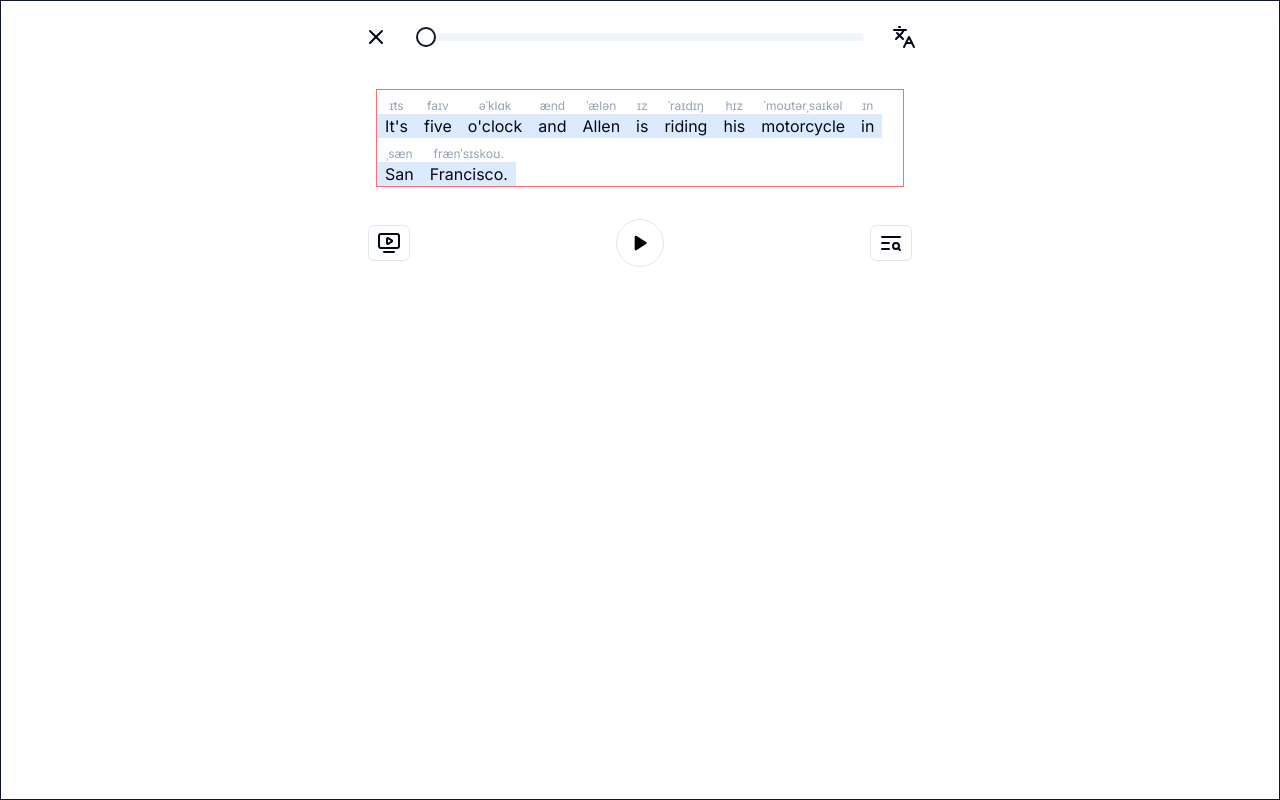
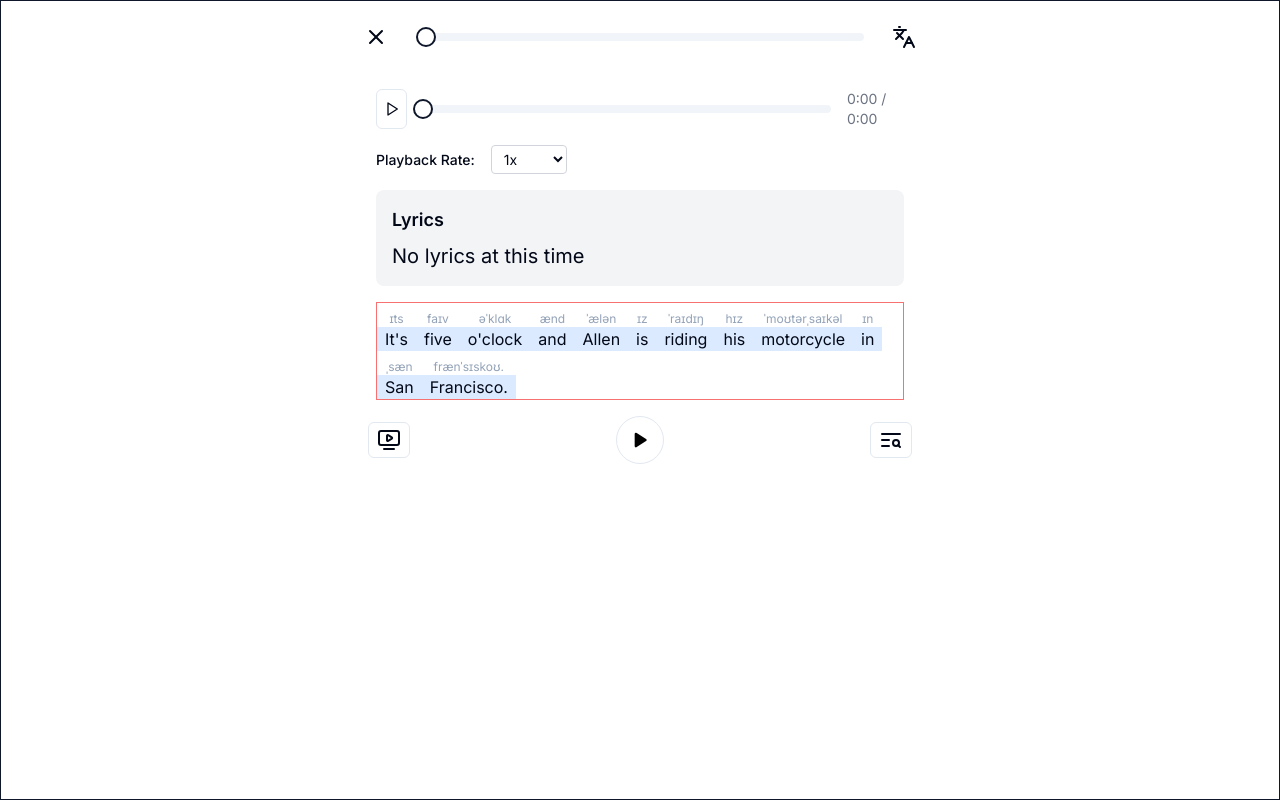
Before and after one commit to developedbyluan/ministoryhabit, a Next.js app: page /go/1 in a window 1280 px wide. Built offline with nearby package versions, Linux system fonts and the light colour scheme.

Commit message:
Create use video hook

```diff
--- /dev/null
+++ b/src/app/(media)/go/[slug]/LyricsDisplay.tsx
@@ -0,0 +1,14 @@
+import React from 'react';
+
+interface LyricsDisplayProps {
+  currentLyric: string;
+}
+
+export function LyricsDisplay({ currentLyric }: LyricsDisplayProps) {
+  return (
+    <div className="bg-gray-100 p-4 rounded-lg mt-4">
+      <h2 className="text-lg font-semibold mb-2">Lyrics</h2>
+      <p className="text-xl">{currentLyric || "No lyrics at this time"}</p>
+    </div>
+  );
+}
--- /dev/null
+++ b/src/app/(media)/go/[slug]/VideoPlayer.tsx
@@ -0,0 +1,85 @@
+import React from "react";
+import { useVideo } from "@/hooks/use-video";
+import { Slider } from "@/components/ui/slider";
+import { Button } from "@/components/ui/button";
+import { PlayIcon, PauseIcon } from "lucide-react";
+import { LyricsDisplay } from "./LyricsDisplay";
+
+interface VideoPlayerProps {
+  src: string;
+}
+
+export function VideoPlayer({ src }: VideoPlayerProps) {
+  const {
+    videoRef,
+    isPlaying,
+    progress,
+    duration,
+    playbackRate,
+    currentLyric,
+    togglePlay,
+    handleProgressChange,
+    handlePlaybackRateChange,
+  } = useVideo({ src });
+
+  const formatTime = (time: number) => {
+    const minutes = Math.floor(time / 60);
+    const seconds = Math.floor(time % 60);
+    return `${minutes}:${seconds.toString().padStart(2, "0")}`;
+  };
+
+  return (
+    <div className="max-w-3xl mx-auto">
+      <video
+        ref={videoRef}
+        // src={src}
+        className="hidden w-full rounded-lg shadow-lg"
+        playsInline
+      />
+      <div className="mt-4 space-y-4">
+        <div className="flex items-center space-x-4">
+          <Button onClick={togglePlay} variant="outline" size="icon">
+            {isPlaying ? (
+              <PauseIcon className="h-4 w-4" />
+            ) : (
+              <PlayIcon className="h-4 w-4" />
+            )}
+          </Button>
+
+          <Slider
+            value={[progress]}
+            max={duration}
+            step={1}
+            onValueChange={(value) => handleProgressChange(value[0])}
+            className="flex-grow"
+          />
+          <span className="text-sm text-gray-500">
+            {formatTime(progress)} / {formatTime(duration)}
+          </span>
+        </div>
+        <div className="flex items-center space-x-4">
+          <span className="text-sm font-medium">Playback Rate:</span>
+          <select
+            value={playbackRate}
+            onChange={(e) =>
+              handlePlaybackRateChange(parseFloat(e.target.value))
+            }
+            className="bg-transparent border border-gray-300 rounded px-2 py-1 text-sm"
+          >
+            <option value="0.5">0.5x</option>
+            <option value="0.66">0.66x</option>
+            <option value="0.75">0.75x</option>
+            <option value="0.9">0.9x</option>
+            <option value="1">1x</option>
+            <option value="1.1">1.1x</option>
+            <option value="1.25">1.25x</option>
+            <option value="1.5">1.5x</option>
+            <option value="1.75">1.75x</option>
+            <option value="2">2x</option>
+          </select>
+        </div>
+      </div>
+      <LyricsDisplay currentLyric={currentLyric} />
+    </div>
+  );
+}
--- a/src/app/(media)/go/[slug]/page.tsx
+++ b/src/app/(media)/go/[slug]/page.tsx
@@ -4,6 +4,7 @@ import { Button } from "@/components/ui/button";
 import { Slider } from "@/components/ui/slider";
 import { useParams, useSearchParams } from "next/navigation";
 import { Languages, Play, X, TvMinimalPlay, TextSearch } from "lucide-react";
+import { VideoPlayer } from "./VideoPlayer";
 
 type Word = {
   word: string;
@@ -47,6 +48,7 @@ export default function GoPage() {
       </header>
       <main className="flex-grow overflow-y-auto">
         <div className="max-w-[576px] w-[95%] mx-auto px-6 space-y-4">
+          <VideoPlayer src="https://res.cloudinary.com/dqssqzt3y/video/upload/v1737861394/xitrum-25-ttpb_vhapji.mp4" />
           <div className="my-4 text-center border border-red-400 flex flex-wrap">
             {words.map((word: Word) => (
               <div key={word.index} className="flex flex-col items-center mt-2">
--- /dev/null
+++ b/src/hooks/use-video.ts
@@ -0,0 +1,135 @@
+import { useReducer, useRef, useEffect } from "react";
+
+const lyrics = [
+  { startTime: 0, endTime: 3.113839, text: "I'm such a nerd!" },
+  {
+    startTime: 3.113839,
+    endTime: 10.587138,
+    text: "I can see you guys' faces like, what is she talking about?",
+  },
+  { startTime: 10.587138, endTime: 12.247645, text: "Hi, this is Lisa, " },
+  {
+    startTime: 12.247645,
+    endTime: 16.950343,
+    text: "and this is my secret obsession.",
+  },
+  { startTime: 16.950343, endTime: 19.889932, text: "Whoa!" },
+];
+
+interface VideoState {
+  isPlaying: boolean;
+  progress: number;
+  duration: number;
+  playbackRate: number;
+  currentLyric: string;
+}
+
+type VideoAction =
+  | { type: "TOGGLE_PLAY" }
+  | { type: "SET_PROGRESS"; payload: number }
+  | { type: "SET_DURATION"; payload: number }
+  | { type: "SET_PLAYBACK_RATE"; payload: number }
+  | { type: "SET_CURRENT_LYRIC"; payload: string };
+
+const initialState: VideoState = {
+  isPlaying: false,
+  progress: 0,
+  duration: 0,
+  playbackRate: 1,
+  currentLyric: "",
+};
+
+function videoReducer(state: VideoState, action: VideoAction): VideoState {
+  switch (action.type) {
+    case "TOGGLE_PLAY":
+      return { ...state, isPlaying: !state.isPlaying };
+    case "SET_PROGRESS":
+      return { ...state, progress: action.payload };
+    case "SET_DURATION":
+      return { ...state, duration: action.payload };
+    case "SET_PLAYBACK_RATE":
+      return { ...state, playbackRate: action.payload };
+    case "SET_CURRENT_LYRIC":
+      return { ...state, currentLyric: action.payload };
+    default:
+      return state;
+  }
+}
+
+interface UseVideoProps {
+  src: string;
+}
+
+export function useVideo({ src }: UseVideoProps) {
+  const [state, dispatch] = useReducer(videoReducer, initialState);
+  const videoRef = useRef<HTMLVideoElement>(null);
+
+  useEffect(() => {
+    const video = videoRef.current;
+    if (!video) return;
+    video.src = src
+    const updateProgress = () => {
+        console.log(video.duration)
+      dispatch({ type: "SET_PROGRESS", payload: video.currentTime });
+      updateLyrics(video.currentTime);
+    };
+
+    const updateDuration = () => {
+      console.log(video.duration);
+      dispatch({ type: "SET_DURATION", payload: video.duration });
+    };
+
+    video.addEventListener("timeupdate", updateProgress);
+    video.addEventListener("loadedmetadata", updateDuration);
+    // video.addEventListener('loadeddata', updateDuration)
+
+    return () => {
+      video.removeEventListener("timeupdate", updateProgress);
+      video.removeEventListener("loadedmetadata", updateDuration);
+      // video.removeEventListener('loadeddata', updateDuration)
+    };
+  }, []);
+
+  const togglePlay = () => {
+    if (videoRef.current) {
+      if (state.isPlaying) {
+        videoRef.current.pause();
+      } else {
+        videoRef.current.play();
+      }
+      dispatch({ type: "TOGGLE_PLAY" });
+    }
+  };
+
+  const handleProgressChange = (newProgress: number) => {
+    if (videoRef.current) {
+      videoRef.current.currentTime = newProgress;
+      dispatch({ type: "SET_PROGRESS", payload: newProgress });
+    }
+  };
+
+  const handlePlaybackRateChange = (newRate: number) => {
+    if (videoRef.current) {
+      videoRef.current.playbackRate = newRate;
+      dispatch({ type: "SET_PLAYBACK_RATE", payload: newRate });
+    }
+  };
+
+  const updateLyrics = (currentTime: number) => {
+    const currentLyric = lyrics.find(
+      (lyric) => currentTime >= lyric.startTime && currentTime < lyric.endTime
+    );
+    dispatch({
+      type: "SET_CURRENT_LYRIC",
+      payload: currentLyric ? currentLyric.text : "",
+    });
+  };
+
+  return {
+    videoRef,
+    ...state,
+    togglePlay,
+    handleProgressChange,
+    handlePlaybackRateChange,
+  };
+}
```
